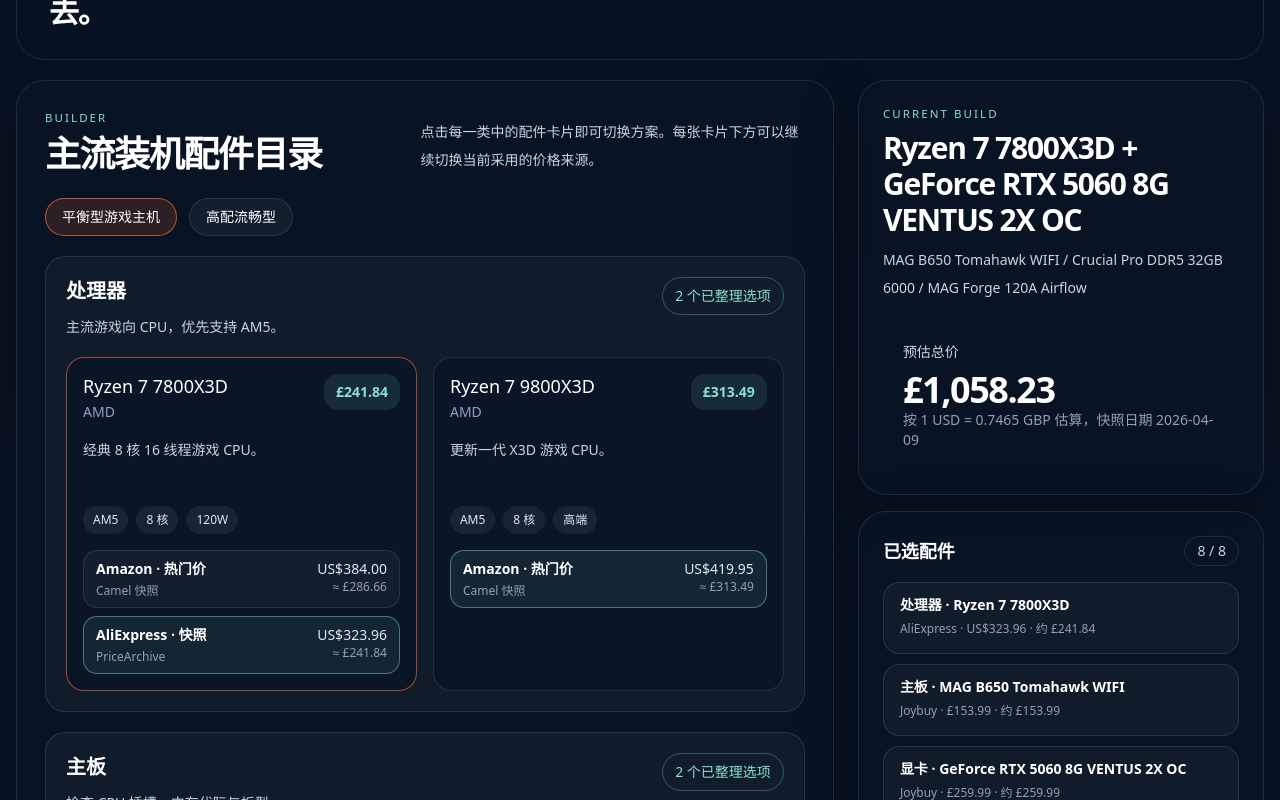
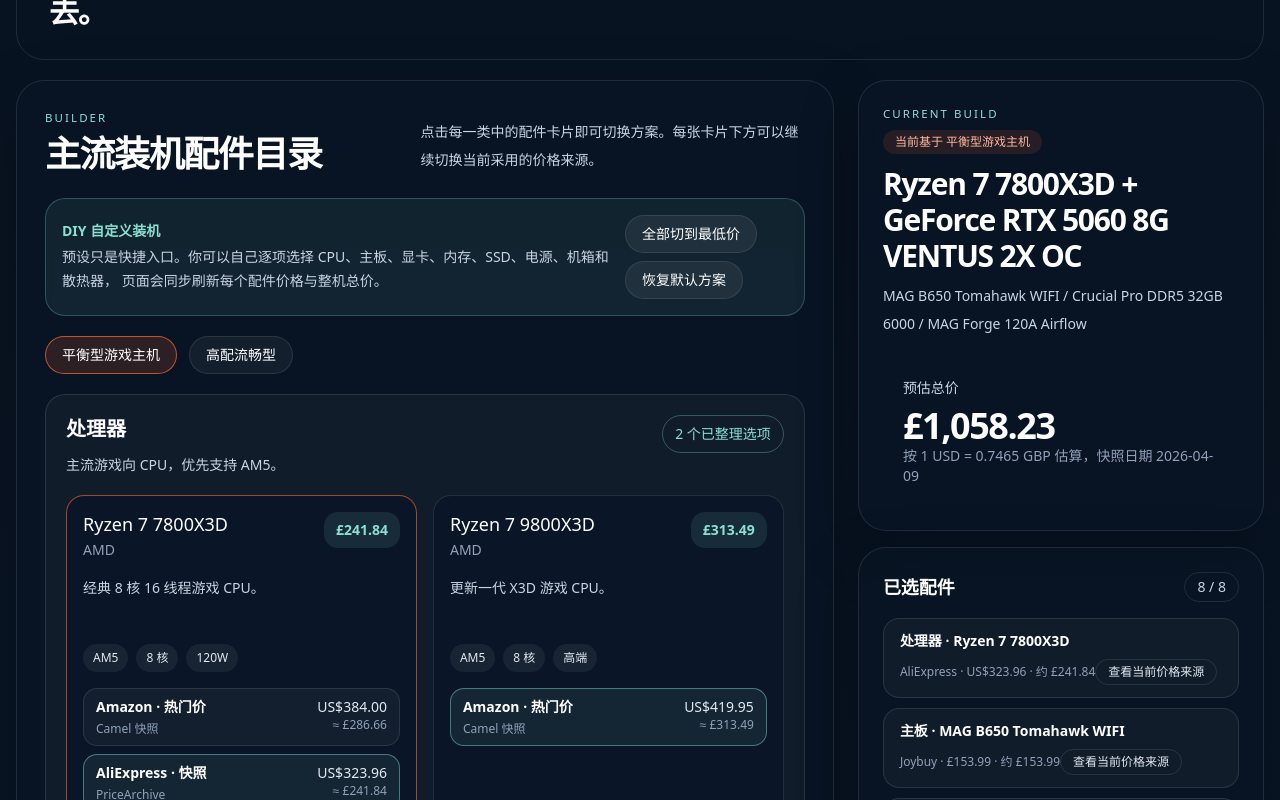
Before and after one commit to ZZZZZXX/pc-builder, a Next.js app: page / in a window 1280 px wide. Shown: the part 780-1580 px from the top of the page. Built offline with nearby package versions, Linux system fonts and the light colour scheme.

Commit message:
improve DIY component selection flow

```diff
--- a/src/app/page.tsx
+++ b/src/app/page.tsx
@@ -228,6 +228,8 @@ export default function Home() {
   const [presetId, setPresetId] = useState<string>(presets[0].id);
   const [selectedParts, setSelectedParts] = useState<Record<CategoryId, string>>(presets[0].parts);
   const [selectedOffers, setSelectedOffers] = useState<Record<CategoryId, string>>(offerMapFrom(presets[0].parts));
+  const activePreset = presets.find((preset) => preset.id === presetId) ?? presets[0];
+  const isCustomBuild = JSON.stringify(selectedParts) !== JSON.stringify(activePreset.parts);
 
   const selectedPartRecord = Object.fromEntries(categories.map((category) => [category.id, partsById.get(selectedParts[category.id])!])) as Record<CategoryId, Part>;
   const selectedOfferRecord = Object.fromEntries(categories.map((category) => [category.id, chosenOffer(selectedPartRecord[category.id], selectedOffers[category.id])])) as Record<CategoryId, Offer>;
@@ -316,6 +318,46 @@ export default function Home() {
               <div><p className="mb-2 text-[0.72rem] uppercase tracking-[0.18em] text-[#8be0d2]">Builder</p><h2 className="text-4xl font-semibold tracking-[-0.04em]">主流装机配件目录</h2></div>
               <p className="max-w-[48ch] text-sm leading-7 text-slate-300">点击每一类中的配件卡片即可切换方案。每张卡片下方可以继续切换当前采用的价格来源。</p>
             </div>
+            <div className="mb-5 rounded-[20px] border border-[#8be0d2]/25 bg-[#8be0d2]/8 p-4">
+              <div className="flex flex-col gap-3 lg:flex-row lg:items-center lg:justify-between">
+                <div>
+                  <strong className="block text-sm text-[#8be0d2]">DIY 自定义装机</strong>
+                  <p className="mt-1 text-sm leading-6 text-slate-300">
+                    预设只是快捷入口。你可以自己逐项选择 CPU、主板、显卡、内存、SSD、电源、机箱和散热器，
+                    页面会同步刷新每个配件价格与整机总价。
+                  </p>
+                </div>
+                <div className="flex flex-wrap gap-2">
+                  <button
+                    type="button"
+                    onClick={() => {
+                      setSelectedOffers(() =>
+                        Object.fromEntries(
+                          categories.map((category) => [
+                            category.id,
+                            cheapest(partsById.get(selectedParts[category.id])!).id,
+                          ])
+                        ) as Record<CategoryId, string>
+                      );
+                    }}
+                    className="rounded-full border border-white/10 bg-white/6 px-4 py-2 text-sm hover:border-[#8be0d2]/40"
+                  >
+                    全部切到最低价
+                  </button>
+                  <button
+                    type="button"
+                    onClick={() => {
+                      setPresetId(presets[0].id);
+                      setSelectedParts(presets[0].parts);
+                      setSelectedOffers(offerMapFrom(presets[0].parts));
+                    }}
+                    className="rounded-full border border-white/10 bg-white/6 px-4 py-2 text-sm hover:border-[#ff6b35]/50"
+                  >
+                    恢复默认方案
+                  </button>
+                </div>
+              </div>
+            </div>
             <div className="mb-5 flex flex-wrap gap-3">
               {presets.map((preset) => <button key={preset.id} type="button" onClick={() => { setPresetId(preset.id); setSelectedParts(preset.parts); setSelectedOffers(offerMapFrom(preset.parts)); }} className={`rounded-full border px-4 py-2 text-sm transition ${presetId === preset.id ? "border-[#ff6b35]/70 bg-[#ff6b35]/15" : "border-white/10 bg-white/5 hover:border-[#ff6b35]/60 hover:bg-[#ff6b35]/10"}`}>{preset.name}</button>)}
             </div>
@@ -350,13 +392,18 @@ export default function Home() {
           <aside className="grid gap-4 xl:sticky xl:top-5">
             <section className="rounded-[28px] border border-white/10 bg-[rgba(9,20,36,0.82)] p-6 shadow-[0_20px_60px_rgba(0,0,0,0.28)] backdrop-blur-[18px]">
               <p className="mb-2 text-[0.72rem] uppercase tracking-[0.18em] text-[#8be0d2]">Current Build</p>
+              <div className="mb-3 flex flex-wrap items-center gap-2">
+                <span className={`rounded-full px-3 py-1 text-xs ${isCustomBuild ? "bg-[#8be0d2]/12 text-[#8be0d2]" : "bg-[#ff6b35]/12 text-[#ffb89d]"}`}>
+                  {isCustomBuild ? "DIY 自定义中" : `当前基于 ${activePreset.name}`}
+                </span>
+              </div>
               <h2 className="text-3xl font-semibold tracking-[-0.04em]">{selectedPartRecord.cpu.name} + {selectedPartRecord.gpu.name}</h2>
               <p className="mt-2 text-sm leading-7 text-slate-300">{selectedPartRecord.motherboard.name} / {selectedPartRecord.ram.name} / {selectedPartRecord.case.name}</p>
               <div className="mt-5 rounded-[20px] bg-[linear-gradient(135deg,rgba(255,107,53,0.16),rgba(255,107,53,0.04)),rgba(255,255,255,0.03)] p-5"><span className="block text-sm text-slate-300">预估总价</span><strong className="mt-2 block text-4xl tracking-[-0.04em]">{gbp(total)}</strong><small className="block text-sm text-slate-400">按 1 USD = 0.7465 GBP 估算，快照日期 {snapshotDate}</small></div>
             </section>
             <section className="rounded-[28px] border border-white/10 bg-[rgba(9,20,36,0.82)] p-6 shadow-[0_20px_60px_rgba(0,0,0,0.28)] backdrop-blur-[18px]">
               <div className="mb-4 flex items-center justify-between gap-3"><h3 className="text-lg font-semibold">已选配件</h3><span className="rounded-full border border-white/10 px-3 py-1 text-sm text-slate-300">{categories.length} / {categories.length}</span></div>
-              <div className="grid gap-2.5">{categories.map((category) => <div key={category.id} className="rounded-2xl border border-white/10 bg-white/4 px-4 py-3"><strong className="block text-sm">{category.title} · {selectedPartRecord[category.id].name}</strong><small className="text-xs leading-6 text-slate-400">{marketMeta[selectedOfferRecord[category.id].market].label} · {fmt(selectedOfferRecord[category.id].price, selectedOfferRecord[category.id].currency)} · 约 {gbp(toGbp(selectedOfferRecord[category.id].price, selectedOfferRecord[category.id].currency))}</small></div>)}</div>
+              <div className="grid gap-2.5">{categories.map((category) => <div key={category.id} className="rounded-2xl border border-white/10 bg-white/4 px-4 py-3"><strong className="block text-sm">{category.title} · {selectedPartRecord[category.id].name}</strong><small className="text-xs leading-6 text-slate-400">{marketMeta[selectedOfferRecord[category.id].market].label} · {fmt(selectedOfferRecord[category.id].price, selectedOfferRecord[category.id].currency)} · 约 {gbp(toGbp(selectedOfferRecord[category.id].price, selectedOfferRecord[category.id].currency))}</small><a href={selectedOfferRecord[category.id].url} target="_blank" rel="noreferrer" className="mt-2 inline-flex rounded-full border border-white/10 px-3 py-1 text-xs text-slate-200 hover:border-[#8be0d2]/40">查看当前价格来源</a></div>)}</div>
             </section>
             <section className="rounded-[28px] border border-white/10 bg-[rgba(9,20,36,0.82)] p-6 shadow-[0_20px_60px_rgba(0,0,0,0.28)] backdrop-blur-[18px]">
               <h3 className="mb-4 text-lg font-semibold">兼容性检查</h3>
```
